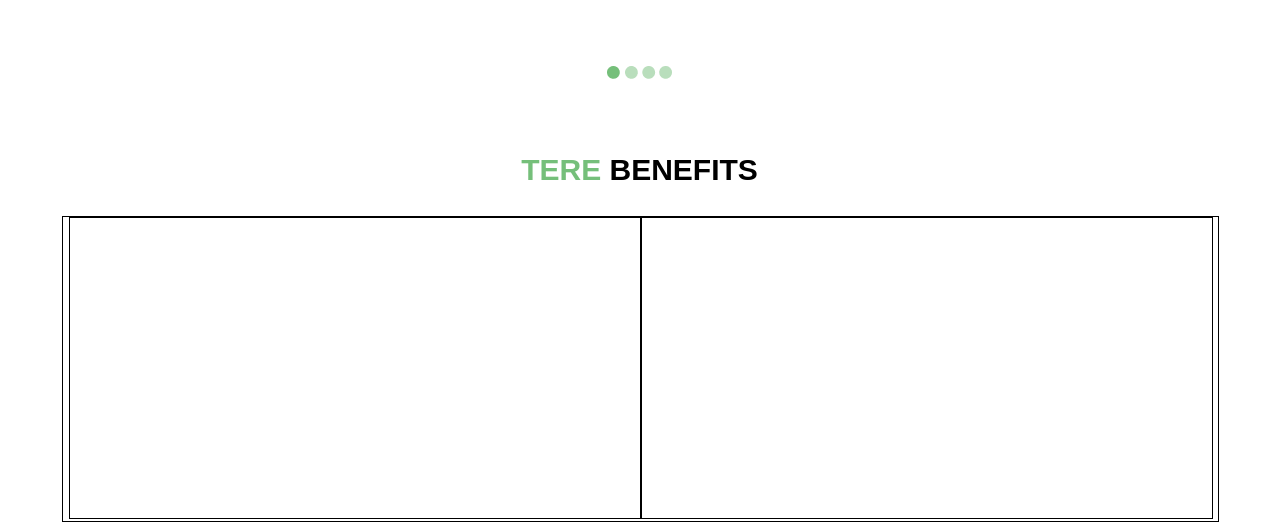
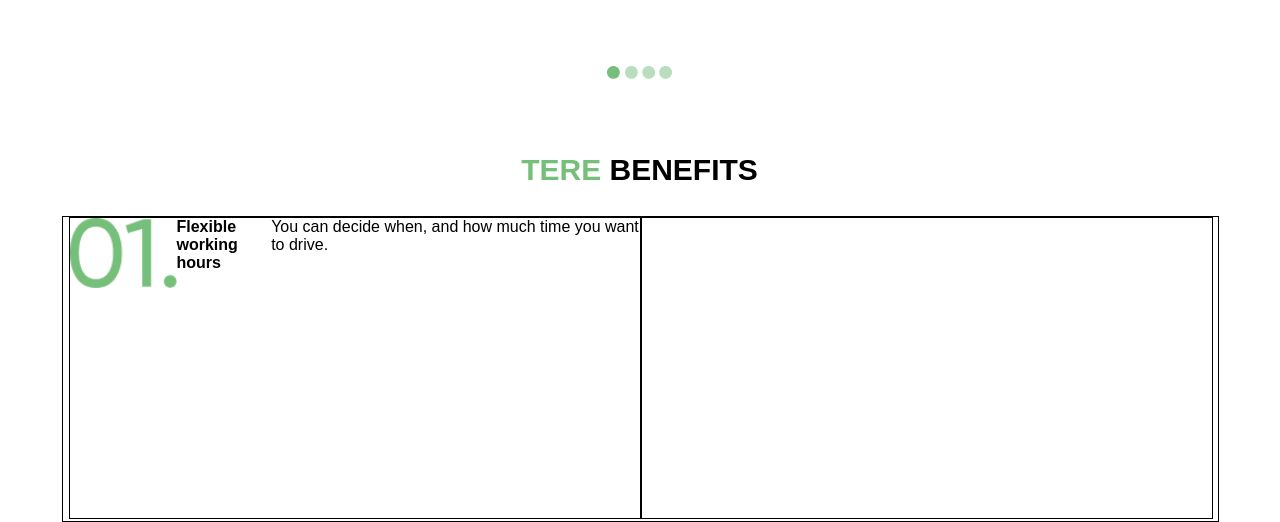
Before and after one commit to muhammad-sohail-raza/smit-css-project8-Ride-Sharing-Web, a plain HTML site: page index.html in a window 1280 px wide. Shown: the part 1651-2173 px from the top of the page. Drawn offline with Linux system fonts and the light colour scheme; a web font is replaced by a local one.

Commit message:
updated code

```diff
--- a/index.html
+++ b/index.html
@@ -159,7 +159,15 @@
 
     <section class="section4">
 
-      <div></div>
+      <div>
+        <img src="assets/images/2.png" alt="number">
+
+        <h4>Flexible <br> working hours</h4>
+
+        <p>You can decide when, and how much
+          time you want to drive.
+        </p>
+      </div>
 
       <div></div>
     </section>
--- a/style.css
+++ b/style.css
@@ -441,4 +441,10 @@
   border: 1px solid black;
   height: 300px;
   width: 570px;
+  display: flex;
 }
+
+.section4 div img{
+  width: 107px;
+  height: 70px;
+}
```
Also changed, not shown: assets/images/2.png (added).
